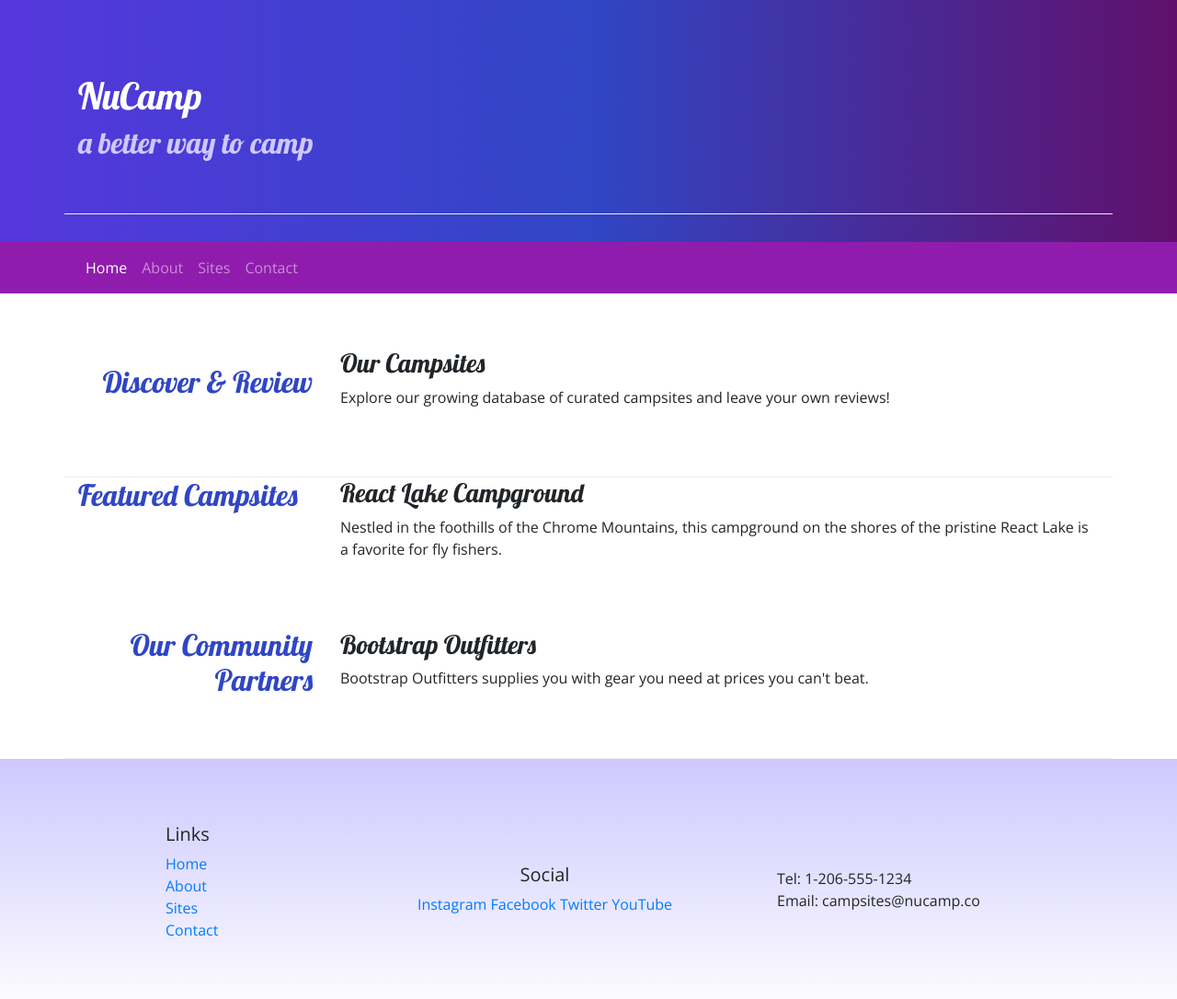
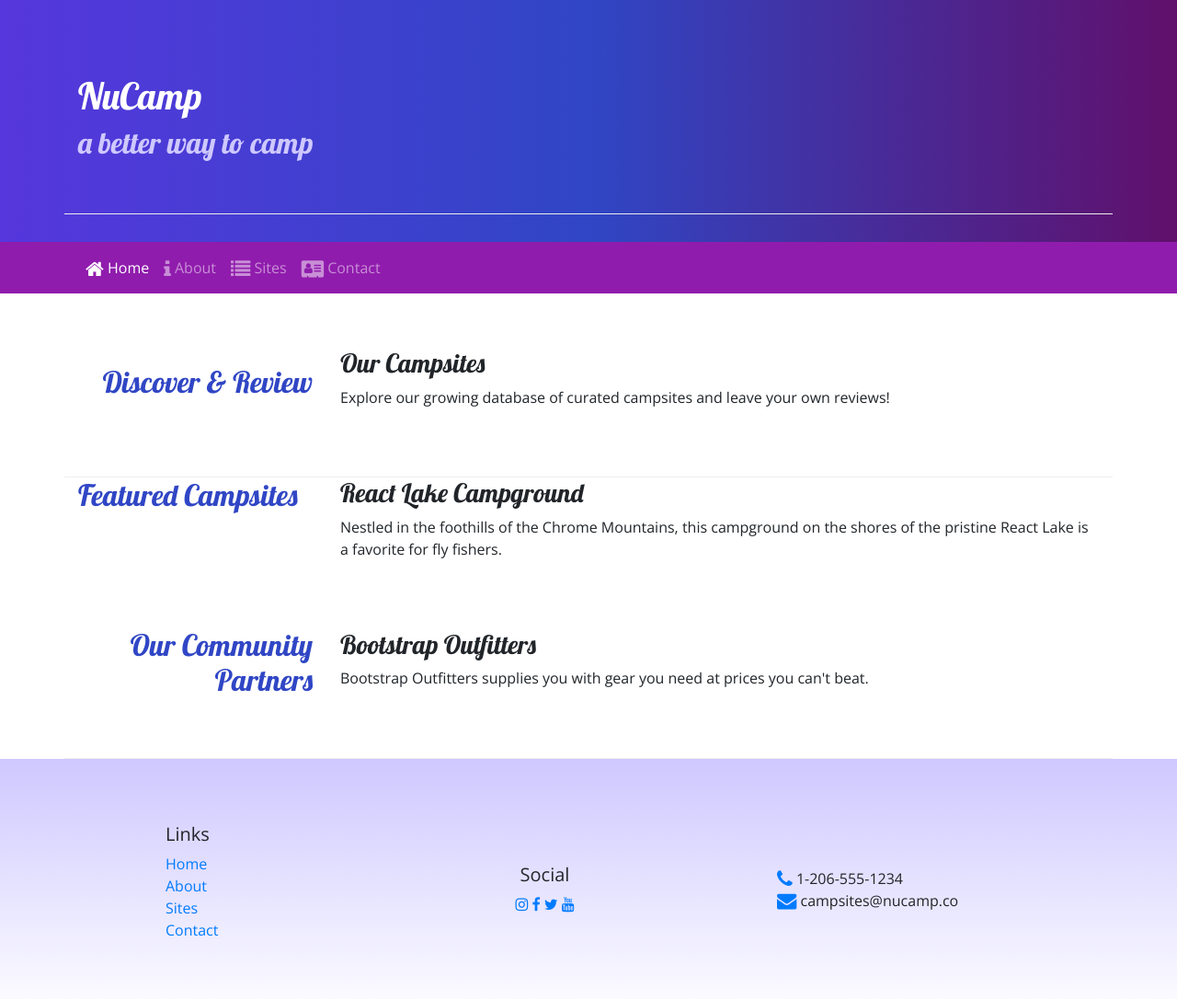
Before and after one commit to newyorkcityjosr/nucamp-bootstrap, a website: page index.html in a window 1280 px wide. Shown: the top 1086 px of the page at 92% size. Drawn offline with nearby package versions, Linux system fonts and the light colour scheme.

Commit message:
Icon Fonts

```diff
--- a/index.html
+++ b/index.html
@@ -3,6 +3,7 @@
 <head>
     <meta charset="UTF-8">
     <meta name="viewport" content="width=device-width, initial-scale=1.0">
+    <link rel="stylesheet" href="node_modules/font-awesome/css/font-awesome.min.css" />
     <link rel="stylesheet" href="node_modules/bootstrap/dist/css/bootstrap.min.css" />
     <link rel="stylesheet" href="https://fonts.googleapis.com/css?family=Lobster|Open+Sans" />
     <link rel="stylesheet" href="css/styles.css" />
@@ -25,11 +26,10 @@
             <span class="navbar-toggler-icon"></span></button>
             <div class="collapse navbar-collapse" id="nucampNavbar">
             <ul class="navbar-nav">
-                <li class="nav-item active"><a href="#" class="nav-link">Home</a></li>
-                <li class="nav-item acitve"><a href="aboutus.html
-                    " class="nav-link">About</a></li>
-                    <li class="nav-item acitve"><a href="#" class="nav-link">Sites</a></li>
-                    <li class="nav-item acitve"><a href="#" class="nav-link">Contact</a></li>
+                <li class="nav-item active"><a class="nav-link" href="#"><i class="fa fa-home fa-lg"></i> Home</a></li>
+                <li class="nav-item"><a class="nav-link" href="aboutus.html"><i class="fa fa-info fa-lg"></i> About</a></li>
+                <li class="nav-item"><a class="nav-link" href="#"><i class="fa fa-list fa-lg"></i> Sites</a></li>
+                <li class="nav-item"><a class="nav-link" href="#"><i class="fa fa-address-card fa-lg"></i> Contact</a></li>
             </ul>
         </div>
         </div>
@@ -80,14 +80,14 @@
         </div>
         <div class="col-6 col-sm-5 text-center">
             <h5>Social</h5>
-            <a href="http://instagram.com/">Instagram</a>
-            <a href="http://facebook.com/">Facebook</a>
-            <a href="http://twitter.com/">Twitter</a>
-            <a href="http://youtube.com/">YouTube</a>
+            <a href="http://instagram.com/"><i class="fa fa-instagram"></i></a>
+            <a href="http://facebook.com/"><i class="fa fa-facebook"></i></a>
+            <a href="http://twitter.com/"><i class="fa fa-twitter"></i></a>
+            <a href="http://youtube.com/"><i class="fa fa-youtube"></i></a>
         </div>
         <div class="col-sm-4">
-            Tel: 1-206-555-1234<br />
-            Email: campsites@nucamp.co
+            <i class="fa fa-phone fa-lg text-primary"></i> 1-206-555-1234<br />
+                      <i class="fa fa-envelope fa-lg text-primary"></i> campsites@nucamp.co
         </div>
     </div>
 </div>
--- a/package.json
+++ b/package.json
@@ -15,6 +15,7 @@
   },
   "dependencies": {
     "bootstrap": "^4.4.1",
+    "font-awesome": "^4.7.0",
     "jquery": "^3.4.1",
     "popper.js": "^1.12.9"
   }
```
Also changed, not shown: aboutus.html (+11 -10 lines), 1 other file.
